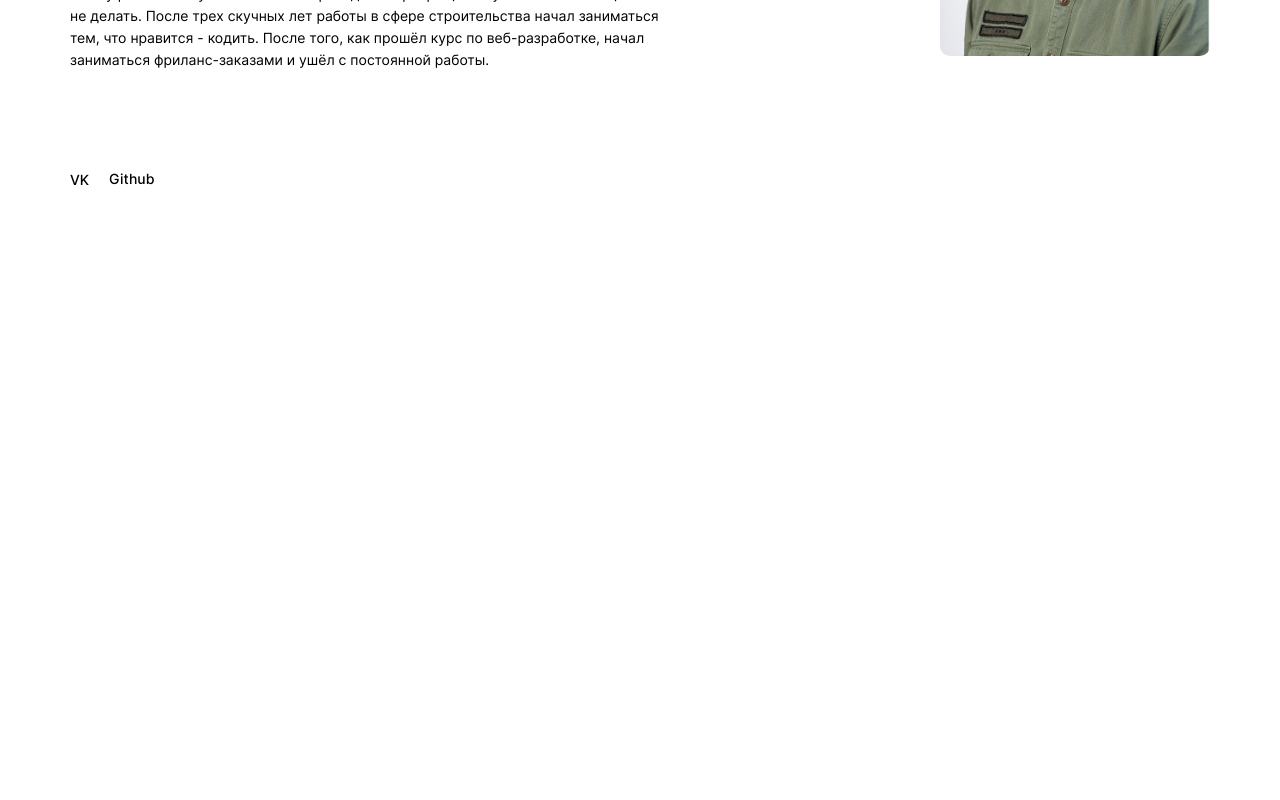
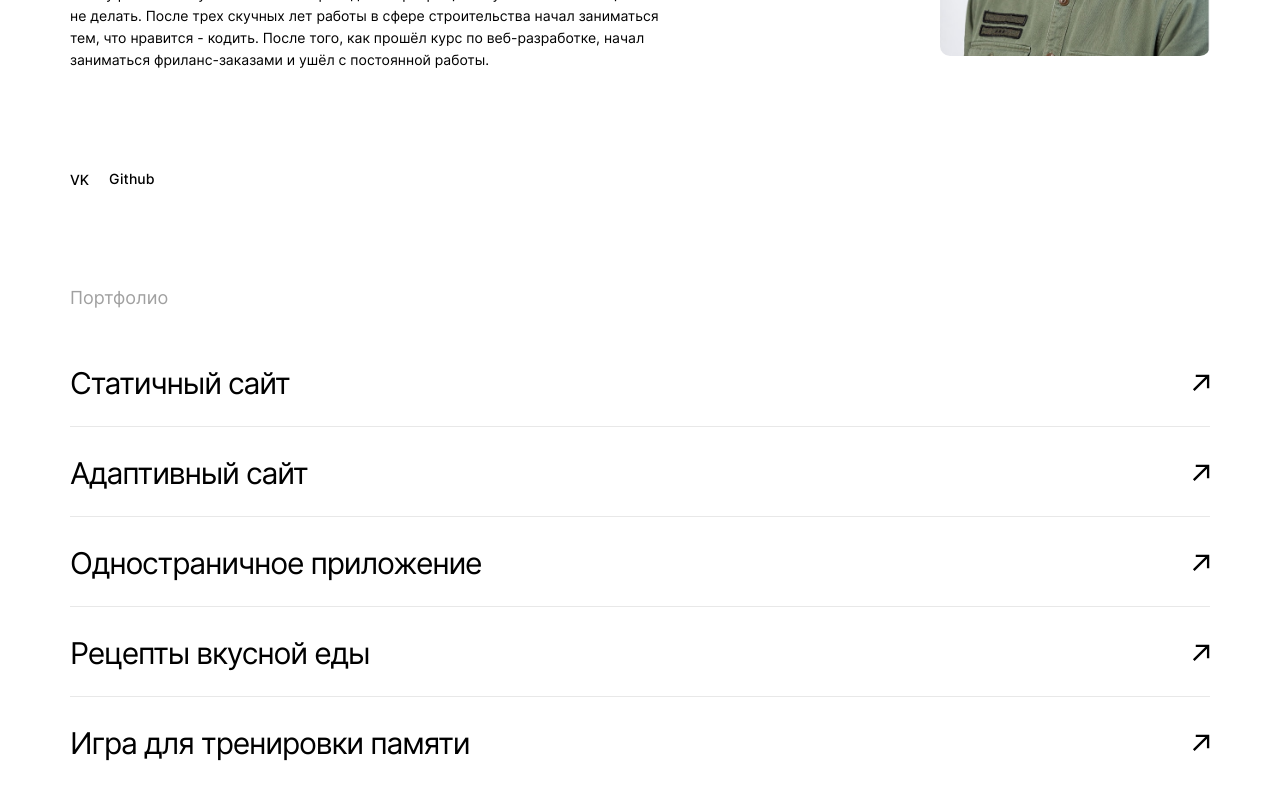
Before and after one commit to bomjourno/movies-explorer-frontend, a React (Create React App) app: page / in a window 1280 px wide. Shown: the part 2316-3116 px from the top of the page. Before the commit the page ends 2604 px from the top, so only its background shows below. Built offline with nearby package versions, Linux system fonts and the light colour scheme.

Commit message:
feat: add portfolio

```diff
--- a/src/components/Main/Main.js
+++ b/src/components/Main/Main.js
@@ -2,6 +2,7 @@ import React from 'react';
 import AboutMe from '../AboutMe/AboutMe';
 import AboutProject from '../AboutProject/AboutProject';
 import NavTab from '../NavTab/NavTab';
+import Portfolio from '../Portfolio/Portfolio';
 import Promo from '../Promo/Promo';
 import Techs from '../Techs/Techs';
 import './Main.css';
@@ -15,6 +16,7 @@ function Main() {
       <AboutProject />
       <Techs />
       <AboutMe />
+      <Portfolio />
     </main>
   );
 }
--- /dev/null
+++ b/src/components/Portfolio/Portfolio.css
@@ -0,0 +1,100 @@
+.portfolio {
+  display: flex;
+  flex-direction: column;
+  padding: 0 70px;
+}
+
+.portfolio__header {
+  margin: 0;
+  font-weight: 400;
+  font-size: 18px;
+  line-height: 20px;
+  color: #A0A0A0;
+}
+
+.portfolio__list {
+  display: flex;
+  flex-direction: column;
+  gap: 40px;
+  margin: 0;
+  padding: 50px 0 125px;
+  list-style-type: none;
+}
+
+.portfolio__list-item {
+  position: relative;
+}
+
+.portfolio__list-item::after {
+  content: '';
+  position: absolute;
+  bottom: 0;
+  left: 0;
+  height: 1px;
+  width: 100%;
+  background-color: #E8E8E8;
+  transform: translate(0, 19px);
+}
+
+.portfolio__list-item:last-child::after {
+  content: '';
+  height: 0;
+}
+
+.portfolio__list-link {
+  display: flex;
+  justify-content: space-between;
+  font-weight: 400;
+  font-size: 30px;
+  line-height: 50px;
+  letter-spacing: -0.04em;
+  color: inherit;
+  text-decoration: none;
+}
+
+.portfolio__list-text {
+  margin: 0;
+}
+
+@media screen and (max-width: 768px) {
+  .portfolio {
+    padding: 0 50px;
+  }
+
+  .portfolio__list {
+    padding: 50px 0 90px;
+  }
+
+  .portfolio__list-link {
+    font-size: 28px;
+    line-height: 50px;
+  }
+
+  .portfolio__list-arrow {
+    transform: scale(0.93);
+  }
+}
+
+@media screen and (max-width: 640px) {
+  .portfolio {
+    padding: 0 14px;
+  }
+
+  .portfolio__header {
+    font-size: 14px;
+    line-height: 20px;
+  }
+
+  .portfolio__list {
+    padding: 40px 0 70px;
+  }
+
+  .portfolio__list-link {
+    font-size: 18px;
+    line-height: 28px;
+  }
+
+  .portfolio__list-arrow {
+    transform: scale(0.62);
+  }
+}
--- /dev/null
+++ b/src/components/Portfolio/Portfolio.js
@@ -0,0 +1,92 @@
+import React from 'react';
+import './Portfolio.css';
+import arrowLink from '../../images/arrow.svg';
+
+function Portfolio() {
+  return (
+    <section className='portfolio'>
+      <h2 className='portfolio__header'>Портфолио</h2>
+      <ul className='portfolio__list'>
+        <li className='portfolio__list-item'>
+          <a
+            className='portfolio__list-link'
+            href='https://bomjourno.github.io/how-to-learn/'
+            target='_blank'
+            rel='noreferrer'
+          >
+            <p className='portfolio__list-text'>Статичный сайт</p>
+            <img
+              className='portfolio__list-arrow'
+              src={arrowLink}
+              alt='Стрелка'
+            />
+          </a>
+        </li>
+        <li className='portfolio__list-item'>
+          <a
+            className='portfolio__list-link'
+            href='https://bomjourno.github.io/russian-travel/index.html'
+            target='_blank'
+            rel='noreferrer'
+          >
+            <p className='portfolio__list-text'>Адаптивный сайт</p>
+            <img
+              className='portfolio__list-arrow'
+              src={arrowLink}
+              alt='Стрелка'
+            />
+          </a>
+        </li>
+        <li className='portfolio__list-item'>
+          <a
+            className='portfolio__list-link'
+            href='https://bomjourno.github.io/react-mesto-auth/'
+            target='_blank'
+            rel='noreferrer'
+          >
+            <p className='portfolio__list-text'>Одностраничное приложение</p>
+            <img
+              className='portfolio__list-arrow'
+              src={arrowLink}
+              alt='Стрелка'
+            />
+          </a>
+        </li>
+        <li className='portfolio__list-item'>
+          <a
+            className='portfolio__list-link'
+            href='https://bomjourno.github.io/Air-Recipes/'
+            target='_blank'
+            rel='noreferrer'
+          >
+            <p className='portfolio__list-text'>
+              Рецепты вкусной еды
+            </p>
+            <img
+              className='portfolio__list-arrow'
+              src={arrowLink}
+              alt='Стрелка'
+            />
+          </a>
+        </li>
+        <li className='portfolio__list-item'>
+          <a
+            className='portfolio__list-link'
+            href='https://bomjourno.github.io/memoryGame/'
+            target='_blank'
+            rel='noreferrer'
+          >
+            <p className='portfolio__list-text'>Игра для тренировки памяти</p>
+            <img
+              className='portfolio__list-arrow'
+              src={arrowLink}
+              alt='Стрелка'
+            />
+          </a>
+        </li>
+      </ul>
+    </section>
+  );
+}
+
+export default Portfolio;
```
Also changed, not shown: src/images/arrow.svg (added).
